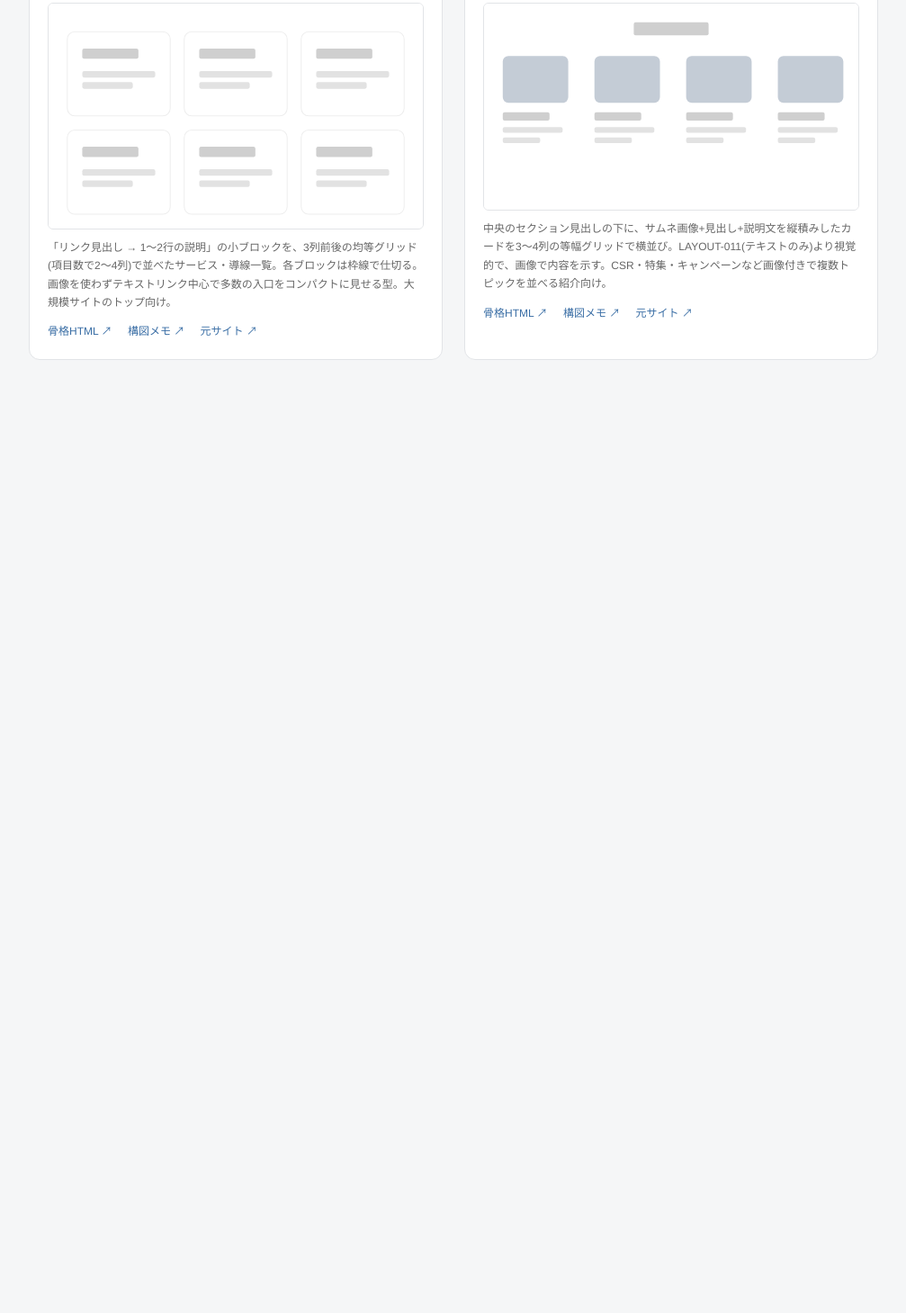
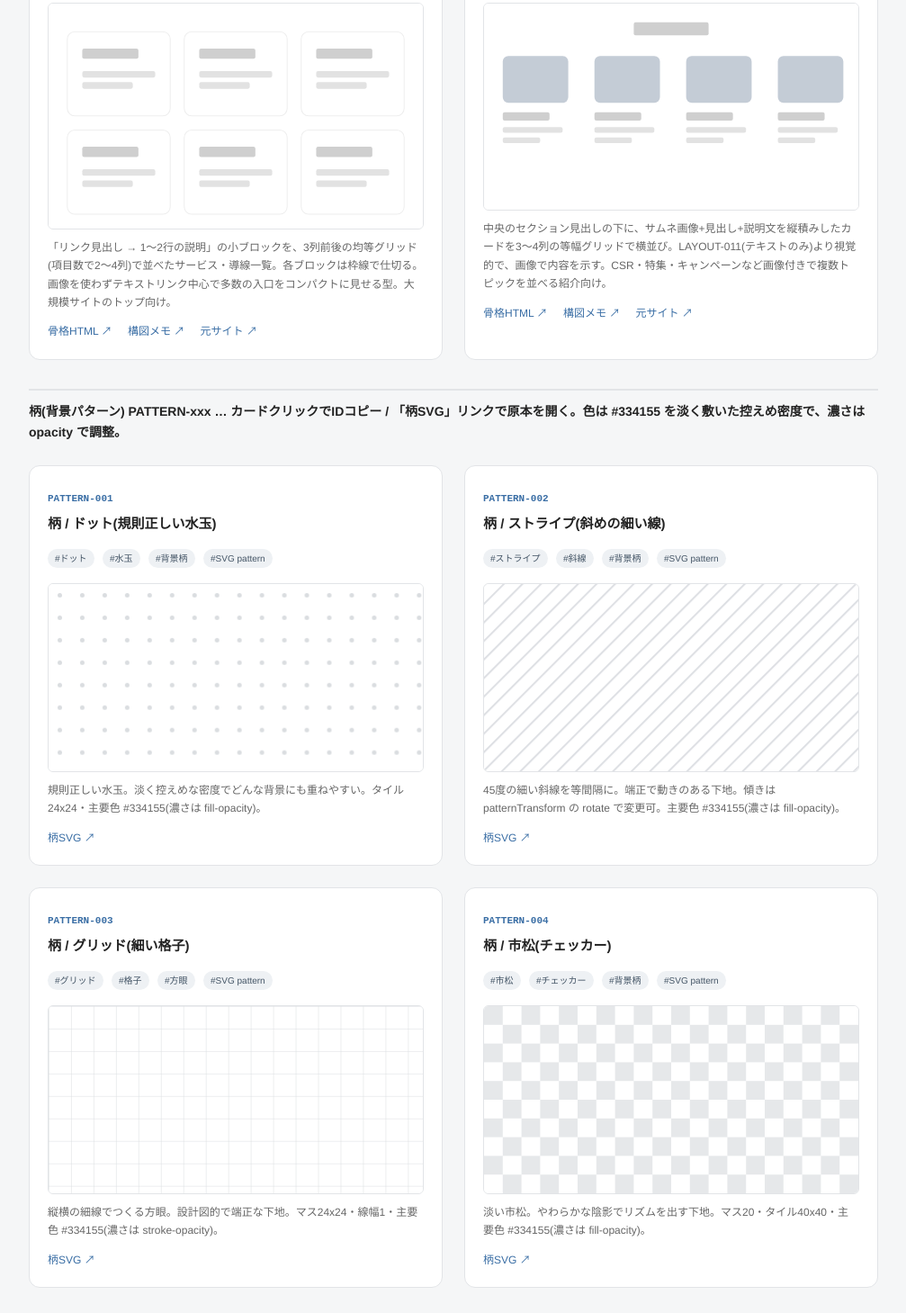
Before and after one commit to kdm-company/reference, a plain HTML site: page catalog.html in a window 1280 px wide. Shown: the part 6581-8040 px from the top of the page at 90% size, without its empty margins (136-1143 px from the left). Before the commit the page ends 7009 px from the top, so only its background shows below. Drawn offline with Linux system fonts and the light colour scheme.

Commit message:
add pattern catalog (PATTERN-001..004)

```diff
--- a/catalog.html
+++ b/catalog.html
@@ -911,6 +911,112 @@
     </div>
   </div>
 
+  <!-- ============================ 柄(PATTERN) ここから ============================ -->
+  <p class="hint" style="margin-top:8px;padding-top:12px;border-top:2px solid var(--line);font-weight:700;color:var(--ink);font-size:14px;">柄(背景パターン) PATTERN-xxx … カードクリックでIDコピー / 「柄SVG」リンクで原本を開く。色は #334155 を淡く敷いた控えめ密度で、濃さは opacity で調整。</p>
+
+  <!-- ===== PATTERN-001 ===== -->
+  <div class="card" data-id="PATTERN-001">
+    <span class="id">PATTERN-001</span>
+    <h2>柄 / ドット(規則正しい水玉)</h2>
+    <div class="tags">
+      <span class="tag">#ドット</span>
+      <span class="tag">#水玉</span>
+      <span class="tag">#背景柄</span>
+      <span class="tag">#SVG pattern</span>
+    </div>
+    <svg class="wire" viewBox="0 0 400 200" xmlns="http://www.w3.org/2000/svg">
+      <defs>
+        <pattern id="cpat-001" width="24" height="24" patternUnits="userSpaceOnUse">
+          <circle cx="12" cy="12" r="2.4" fill="#334155" fill-opacity="0.18"/>
+        </pattern>
+      </defs>
+      <rect width="400" height="200" fill="#fff"/>
+      <rect width="400" height="200" fill="url(#cpat-001)"/>
+    </svg>
+    <p class="desc">規則正しい水玉。淡く控えめな密度でどんな背景にも重ねやすい。タイル24x24・主要色 #334155(濃さは fill-opacity)。</p>
+    <div class="links" onclick="event.stopPropagation()">
+      <a href="patterns/PATTERN-001.svg" target="_blank">柄SVG ↗</a>
+    </div>
+  </div>
+
+  <!-- ===== PATTERN-002 ===== -->
+  <div class="card" data-id="PATTERN-002">
+    <span class="id">PATTERN-002</span>
+    <h2>柄 / ストライプ(斜めの細い線)</h2>
+    <div class="tags">
+      <span class="tag">#ストライプ</span>
+      <span class="tag">#斜線</span>
+      <span class="tag">#背景柄</span>
+      <span class="tag">#SVG pattern</span>
+    </div>
+    <svg class="wire" viewBox="0 0 400 200" xmlns="http://www.w3.org/2000/svg">
+      <defs>
+        <pattern id="cpat-002" width="14" height="14" patternUnits="userSpaceOnUse" patternTransform="rotate(45)">
+          <rect x="0" y="0" width="2" height="14" fill="#334155" fill-opacity="0.16"/>
+        </pattern>
+      </defs>
+      <rect width="400" height="200" fill="#fff"/>
+      <rect width="400" height="200" fill="url(#cpat-002)"/>
+    </svg>
+    <p class="desc">45度の細い斜線を等間隔に。端正で動きのある下地。傾きは patternTransform の rotate で変更可。主要色 #334155(濃さは fill-opacity)。</p>
+    <div class="links" onclick="event.stopPropagation()">
+      <a href="patterns/PATTERN-002.svg" target="_blank">柄SVG ↗</a>
+    </div>
+  </div>
+
+  <!-- ===== PATTERN-003 ===== -->
+  <div class="card" data-id="PATTERN-003">
+    <span class="id">PATTERN-003</span>
+    <h2>柄 / グリッド(細い格子)</h2>
+    <div class="tags">
+      <span class="tag">#グリッド</span>
+      <span class="tag">#格子</span>
+      <span class="tag">#方眼</span>
+      <span class="tag">#SVG pattern</span>
+    </div>
+    <svg class="wire" viewBox="0 0 400 200" xmlns="http://www.w3.org/2000/svg">
+      <defs>
+        <pattern id="cpat-003" width="24" height="24" patternUnits="userSpaceOnUse">
+          <path d="M24 0 H0 V24" fill="none" stroke="#334155" stroke-opacity="0.18" stroke-width="1"/>
+        </pattern>
+      </defs>
+      <rect width="400" height="200" fill="#fff"/>
+      <rect width="400" height="200" fill="url(#cpat-003)"/>
+    </svg>
+    <p class="desc">縦横の細線でつくる方眼。設計図的で端正な下地。マス24x24・線幅1・主要色 #334155(濃さは stroke-opacity)。</p>
+    <div class="links" onclick="event.stopPropagation()">
+      <a href="patterns/PATTERN-003.svg" target="_blank">柄SVG ↗</a>
+    </div>
+  </div>
+
+  <!-- ===== PATTERN-004 ===== -->
+  <div class="card" data-id="PATTERN-004">
+    <span class="id">PATTERN-004</span>
+    <h2>柄 / 市松(チェッカー)</h2>
+    <div class="tags">
+      <span class="tag">#市松</span>
+      <span class="tag">#チェッカー</span>
+      <span class="tag">#背景柄</span>
+      <span class="tag">#SVG pattern</span>
+    </div>
+    <svg class="wire" viewBox="0 0 400 200" xmlns="http://www.w3.org/2000/svg">
+      <defs>
+        <pattern id="cpat-004" width="40" height="40" patternUnits="userSpaceOnUse">
+          <rect x="0" y="0" width="20" height="20" fill="#334155" fill-opacity="0.12"/>
+          <rect x="20" y="20" width="20" height="20" fill="#334155" fill-opacity="0.12"/>
+        </pattern>
+      </defs>
+      <rect width="400" height="200" fill="#fff"/>
+      <rect width="400" height="200" fill="url(#cpat-004)"/>
+    </svg>
+    <p class="desc">淡い市松。やわらかな陰影でリズムを出す下地。マス20・タイル40x40・主要色 #334155(濃さは fill-opacity)。</p>
+    <div class="links" onclick="event.stopPropagation()">
+      <a href="patterns/PATTERN-004.svg" target="_blank">柄SVG ↗</a>
+    </div>
+  </div>
+
+  <!-- ============================ 柄(PATTERN) ここまで ============================ -->
+
   <!-- 次サイトのカードはここに追記 -->
 
 </div>
```
Also changed, not shown: indexes/patterns.md (added, +32 -0 lines), README.md, patterns/PATTERN-001.svg (added), patterns/PATTERN-002.svg (added), patterns/PATTERN-003.svg (added), patterns/PATTERN-004.svg (added).
